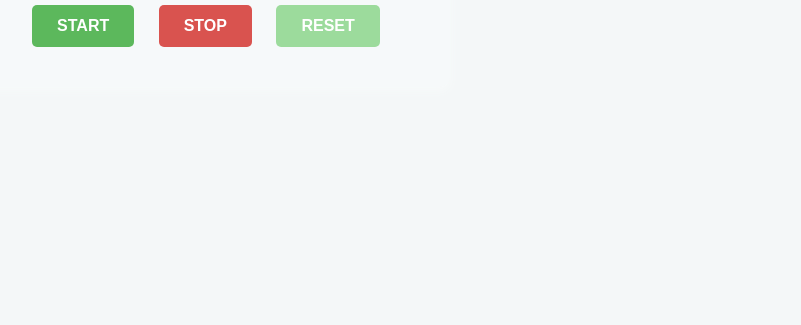
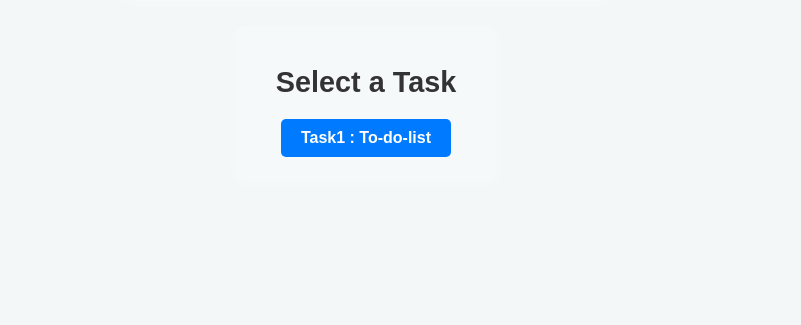
Before and after one commit to khyathi-2006/assignment-14, a plain HTML site: page index.html in a window 1280 px wide. Shown: the part 475-800 px from the top of the page, without its empty margins (274-1075 px from the left). Drawn offline with Linux system fonts and the light colour scheme.

Commit message:
Update index.html

```diff
--- a/index.html
+++ b/index.html
@@ -8,6 +8,7 @@
         body {
             font-family: Arial, sans-serif;
             display: flex;
+            flex-direction: column; /* Changed to column to stack elements vertically */
             justify-content: center;
             align-items: center;
             min-height: 100vh;
@@ -21,6 +22,7 @@
             border-radius: 10px;
             box-shadow: 0 4px 8px #f7fafa;
             text-align: center;
+            margin-bottom: 30px; /* Added margin to separate from task section */
         }
 
         h1 {
@@ -70,6 +72,35 @@
         .buttons .reset-button:hover {
             background-color: #8acb8a;
         }
+
+        /* Styles for the new Task section */
+        .task-container {
+            background-color: #f6f9fa;
+            padding: 20px 40px;
+            border-radius: 10px;
+            box-shadow: 0 4px 8px #f7fafa;
+            text-align: center;
+        }
+
+        .task-container h1 { /* Targeting the h1 specifically within task-container */
+            margin-bottom: 20px;
+            font-size: 1.8em; /* Adjust font size if needed */
+        }
+
+        .task {
+            display: inline-block; /* Allows padding and margin to be applied better than inline */
+            padding: 10px 20px;
+            background-color: #007bff; /* Blue for the link button */
+            color: white;
+            text-decoration: none;
+            border-radius: 5px;
+            font-weight: bold;
+            transition: background-color 0.3s ease;
+        }
+
+        .task:hover {
+            background-color: #0056b3;
+        }
     </style>
 </head>
 <body>
@@ -83,9 +114,12 @@
         </div>
     </div>
 
+    <div class="task-container">
+        <h1>Select a Task</h1>
+        <a href="Task1.html" class="task">Task1 : To-do-list</a>
+    </div>
+
     <script>
-        // Placeholder JavaScript for timer functionality
-        // In a real application, you would implement the timer logic here.
         let timerInterval;
         let timeLeft = 25 * 60; // 25 minutes in seconds
 
@@ -128,9 +162,3 @@
     </script>
 </body>
 </html>
-<h1>Select a Task</h1>
-<div class="task-container">
-    <a href="Task1.html" class="task">Task1 : To-do-list</a>
-</div>
-</body>
-</html>
```
